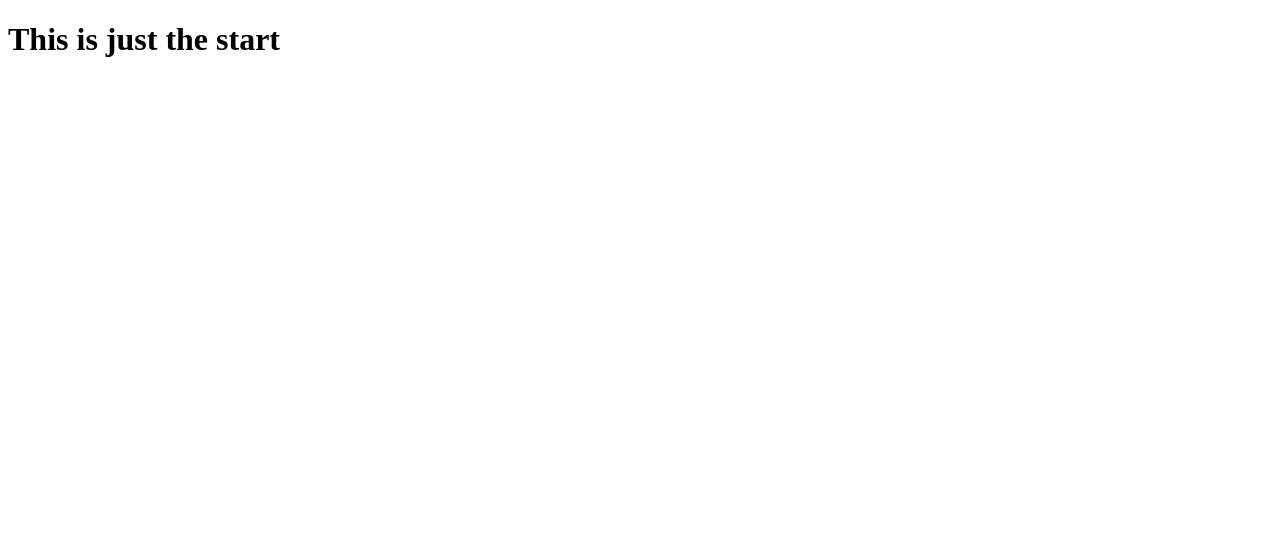
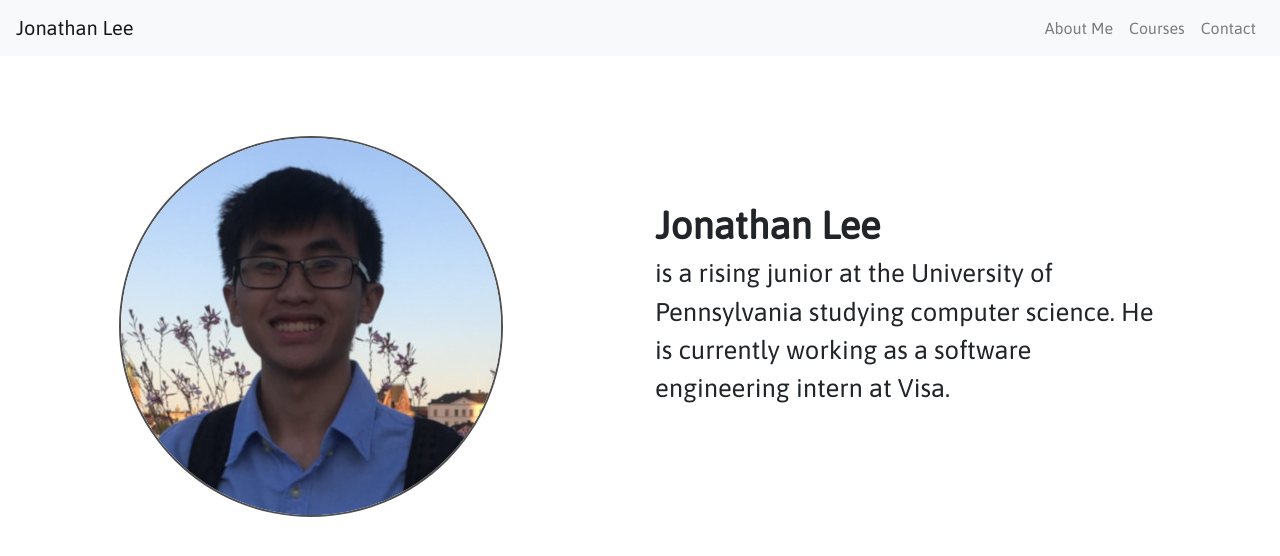
Before and after one commit to jonatlee/jonatlee.github.io, a React app: page / in a window 1280 px wide. Built offline with nearby package versions, Linux system fonts and the light colour scheme.

Commit message:
init home page

```diff
--- a/package.json
+++ b/package.json
@@ -3,7 +3,9 @@
   "version": "0.1.0",
   "private": true,
   "dependencies": {
+    "bootstrap": "^4.3.1",
     "react": "^16.8.6",
+    "react-bootstrap": "^1.0.0-beta.9",
     "react-dom": "^16.8.6",
     "react-router-dom": "^5.0.1",
     "react-scripts": "3.0.1"
--- a/public/index.html
+++ b/public/index.html
@@ -5,6 +5,7 @@
     <link rel="shortcut icon" href="%PUBLIC_URL%/favicon.ico" />
     <meta name="viewport" content="width=device-width, initial-scale=1" />
     <meta name="theme-color" content="#000000" />
+    <link href="https://fonts.googleapis.com/css?family=Asap&display=swap" rel="stylesheet">
     <link rel="manifest" href="%PUBLIC_URL%/manifest.json" />
     <title>Jonathan Lee's Personal Website</title>
   </head>
--- a/src/components/app/App.js
+++ b/src/components/app/App.js
@@ -1,10 +1,12 @@
 import React from 'react';
 import Main from './Main';
+import TopNavbar from '../layout/TopNavbar';
 
 class App extends React.Component {
     render() {
         return (
             <div>
+                <TopNavbar />
                 <Main />
             </div>
         );
--- /dev/null
+++ b/src/components/layout/TopNavbar.js
@@ -0,0 +1,22 @@
+import React from 'react';
+import {Navbar, Nav} from 'react-bootstrap';
+
+class TopNavbar extends React.Component {
+    render() {
+        return (
+            <Navbar bg="light" expand="lg">
+                <Navbar.Brand href="/">Jonathan Lee</Navbar.Brand>
+                <Navbar.Toggle aria-controls="responsive-navbar-nav" />
+                <Navbar.Collapse className="justify-content-end">
+                    <Nav>
+                        <Nav.Link href="/aboutme">About Me</Nav.Link>
+                        <Nav.Link href="/courses">Courses</Nav.Link>
+                        <Nav.Link href="/contact">Contact</Nav.Link>
+                    </Nav>
+                </Navbar.Collapse>
+            </Navbar>
+        );
+    }
+}
+
+export default TopNavbar;
--- a/src/components/pages/Home.js
+++ b/src/components/pages/Home.js
@@ -1,11 +1,33 @@
 import React from 'react';
+import {Container, Row, Col, Image} from 'react-bootstrap';
 
 class Home extends React.Component {
     render() {
         return (
-            <div>
-                <h1>This is just the start</h1>
-            </div>
+            <Container>
+                <Row className="row">
+                    <Col className="col-left">
+                        <Image
+                            className="image-prof"
+                            src={require("../../assets/images/stock.jpg")}
+                            roundedCircle
+                            style={{border: "2px solid #505050"}}
+                            />
+                    </Col>
+                    <Col className="col-right">
+                        <div className="desc-container">
+                            <div className="desc-head">
+                                Jonathan Lee
+                            </div>
+                            <div className="desc-text">
+                                is a rising junior at the University of Pennsylvania
+                                studying computer science. He is currently working
+                                as a software engineering intern at Visa.
+                            </div>
+                        </div>
+                    </Col>
+                </Row>
+            </Container>
         );
     }
 }
--- /dev/null
+++ b/src/components/pages/styles/home.css
@@ -0,0 +1,36 @@
+.row {
+    margin-top: 80px;
+}
+
+.col-left {
+    margin-left: 3%;
+}
+
+.col-right {
+    margin-right: 3%;
+}
+
+.desc-head {
+    font-size: 48px;
+    font-weight: bold;
+}
+
+.desc-text {
+    font-size: 24px;
+}
+
+.desc-container {
+    padding-top: 12%;
+}
+
+.desc-head {
+    font-size: 3vw;
+}
+
+.desc-text {
+    font-size: 2vw;
+}
+
+.image-prof {
+    max-width: 100%;
+}
--- a/src/index.css
+++ b/src/index.css
@@ -0,0 +1,3 @@
+body {
+    font-family: 'Asap', sans-serif;
+}
--- a/src/index.js
+++ b/src/index.js
@@ -1,9 +1,11 @@
 import React from 'react';
 import ReactDOM from 'react-dom';
+import 'bootstrap/dist/css/bootstrap.css';
 import {BrowserRouter} from 'react-router-dom';
 import './index.css';
 import App from './components/app/App';
 import * as serviceWorker from './serviceWorker';
+import './components/pages/styles/home.css';
 
 ReactDOM.render((
         <BrowserRouter>
```
Also changed, not shown: src/assets/images/stock.jpg (added), 2 other files.
